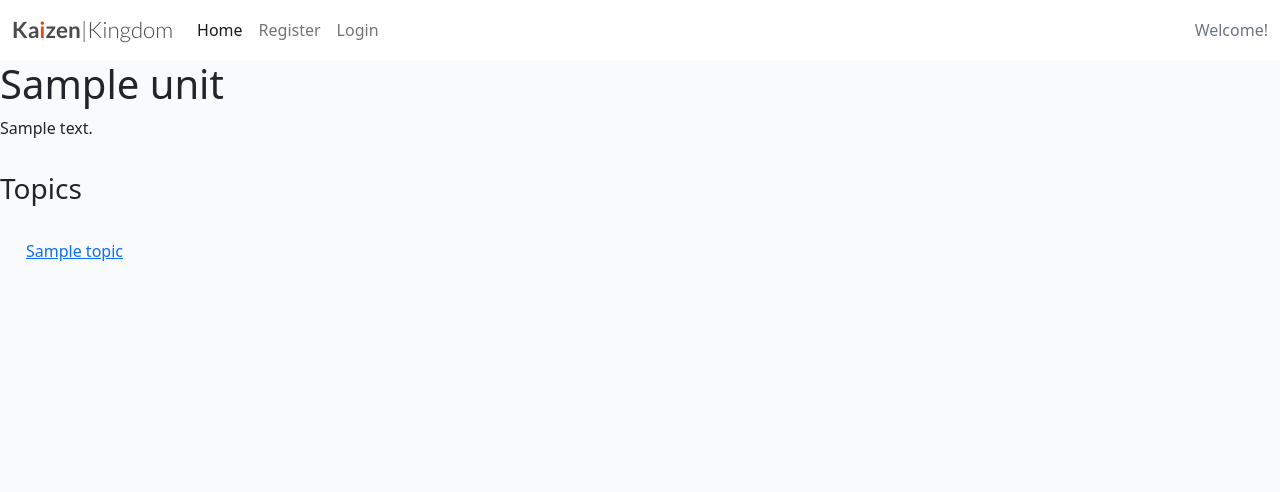
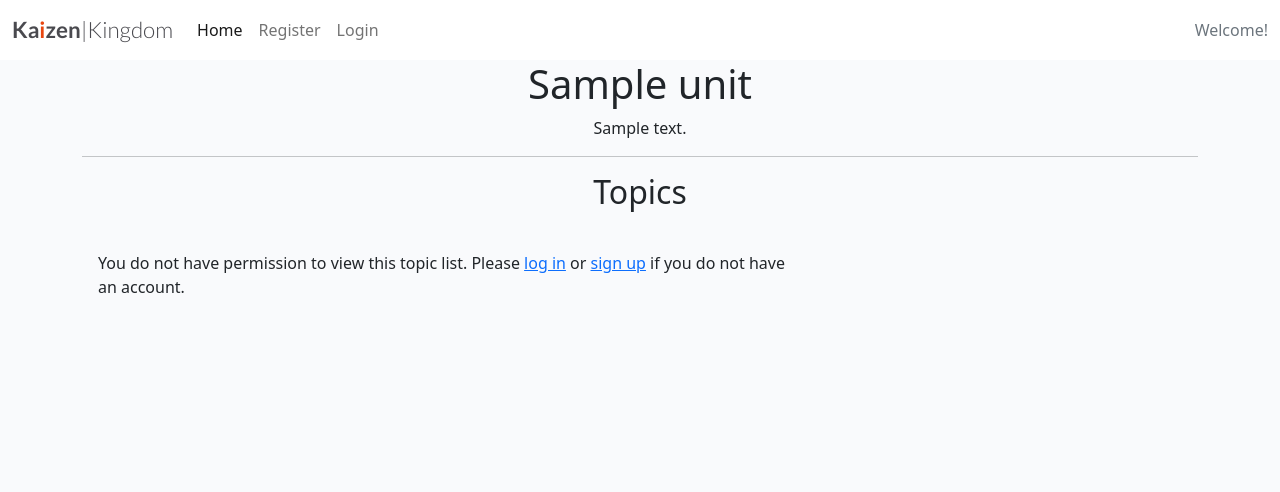
Before and after one commit to PVieira04/kaizenkingdom, a Django app: a page that uses content/templates/topic_list.html in a window 1280 px wide. Shown: the top 492 px of the page. Run offline with Django 3.2, Linux system fonts and the light colour scheme; tables that the repository leaves empty hold one stand-in row (values such as "Sample post").

Commit message:
Change html structure to templates

```diff
--- a/content/templates/topic_detail.html
+++ b/content/templates/topic_detail.html
@@ -14,6 +14,6 @@
     </div>
     {% endif %}
     <br>
-    {{ topic.content }}
+    {{ topic.content | safe }}
 </div>
 {% endblock %}
--- a/content/templates/topic_list.html
+++ b/content/templates/topic_list.html
@@ -1,23 +1,19 @@
+<h2 class="text-center">Topics</h2>
 <div class="row">
     <div class="col-md-8 card mb-4  mt-3 ">
-        <h3>Topics</h3>
         <div class="card-body">
             <!-- We want a for loop inside the tags to iterate through each comment in comments -->
+            {% if user.is_authenticated %}
             {% for topic in topics %}
-            <div class="comments" style="padding: 10px;">
-                <p class="font-weight-bold">
-                    <!-- The commenter's name goes here. Check the model if you're not sure what that is -->
-                    <a href="{% url 'topic_detail' course_slug=course.slug unit_slug=unit.slug topic_slug=topic.slug %}">{{ topic.title }}</a>
-                    <span class=" text-muted font-weight-normal">
-                        <!-- The comment's created date goes here -->
-
-                    </span>
-                </p>
-                <!-- The body of the comment goes before the | -->
-
+            <div class="comments text" style="padding: 10px;">
+                <a href="{% url 'topic_detail' course_slug=course.slug unit_slug=unit.slug topic_slug=topic.slug %}">{{ topic.title }}</a>
             </div>
             <!-- Our for loop ends here -->
             {% endfor %}
+            {% else %}
+            <p>You do not have permission to view this topic list. Please <a href="/profile/login/">log in</a> or
+                <a href="/profile/signup/">sign up</a> if you do not have an account.</p>
+            {% endif %}
         </div>
     </div>
     <div class="col-md-4 card mb-4  mt-3 ">
--- a/content/templates/unit_detail.html
+++ b/content/templates/unit_detail.html
@@ -1,7 +1,10 @@
 {% extends "base.html" %}
 
 {% block content %}
-    <h1>{{ unit.title }}</h1>
-    <p>{{ unit.description }}</p>
-    {% include 'topic_list.html' %}
+    <div class="container">
+        <h1 class="text-center">{{ unit.title }}</h1>
+        <p class="text-center">{{ unit.description }}</p>
+        <hr>
+        {% include 'topic_list.html' %}
+    </div>
 {% endblock %}
```
